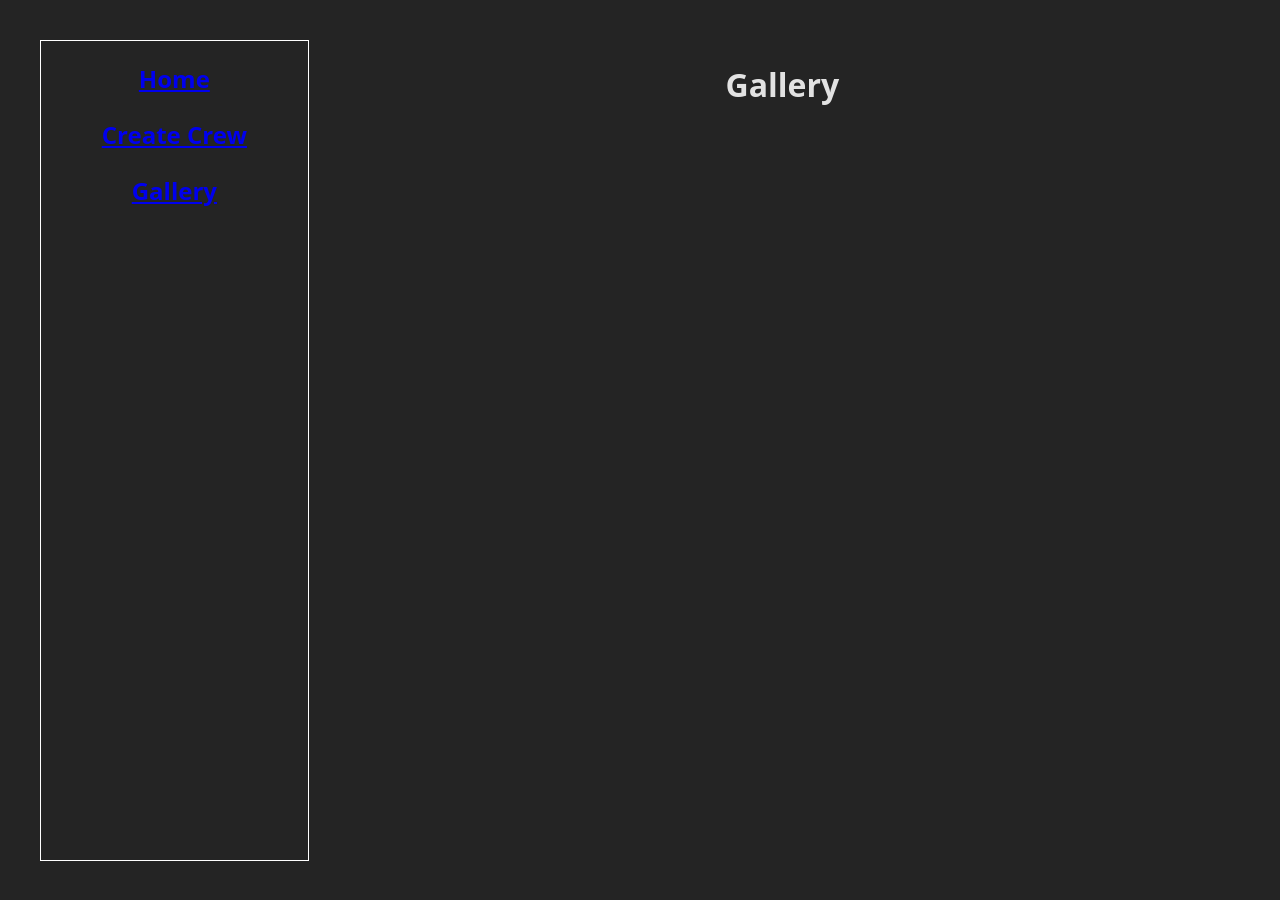
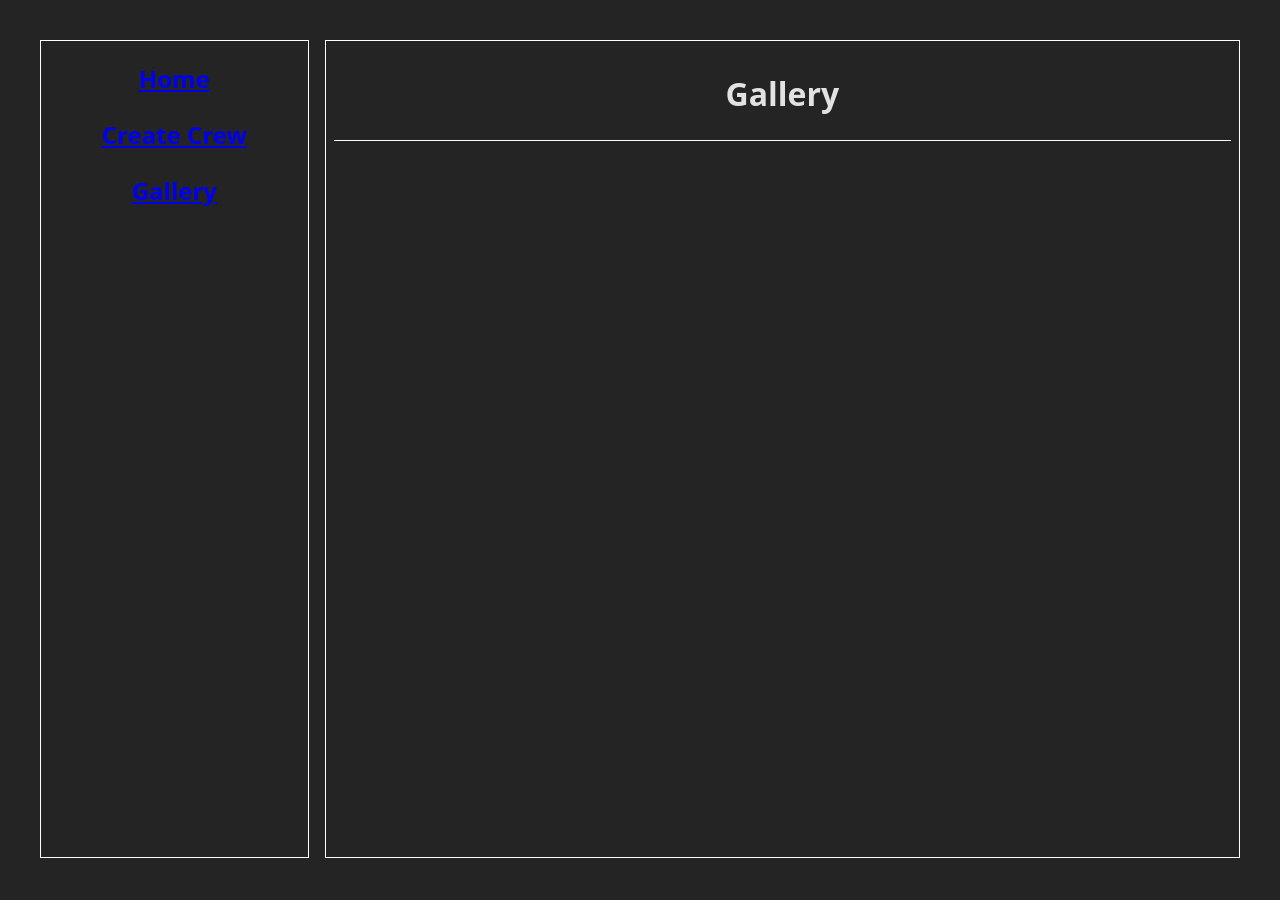
Before and after one commit to Stanbkrylix/crewmate-create-supabase, a React (Vite) app: page /gallery in a window 1280 px wide. Built offline with nearby package versions, Linux system fonts and the light colour scheme.

Commit message:
id added to data

```diff
--- a/src/App.css
+++ b/src/App.css
@@ -49,6 +49,28 @@
 }
 
 /* Gallery */
-.gallery {
+.gallery-container {
     height: 100vh;
+    border: 1px solid white;
+    padding: 0.5rem;
 }
+.gallery-cards-container {
+    border-top: 1px solid white;
+    padding: 0.5rem;
+    display: flex;
+    gap: 0.5rem;
+    flex-wrap: wrap;
+}
+.gallery-card {
+    border: 1px solid white;
+    width: 180px;
+    padding: 0.3rem;
+}
+.btn-divs {
+    display: flex;
+    justify-content: center;
+    gap: 0.3rem;
+}
+.btn-divs button {
+    cursor: pointer;
+}
--- a/src/Pages/Creation.jsx
+++ b/src/Pages/Creation.jsx
@@ -18,8 +18,13 @@ function Creation({ data, addDataArray }) {
             return;
         }
 
-        addDataArray(inputObject);
-        setInputObject({ name: "", age: "", gender: "" });
+        const newCrew = { ...inputObject, id: crypto.randomUUID() };
+        addDataArray(newCrew);
+        setInputObject({
+            name: "",
+            age: "",
+            gender: "",
+        });
     }
 
     return (
--- a/src/Pages/Gallery.jsx
+++ b/src/Pages/Gallery.jsx
@@ -1,7 +1,22 @@
-function Gallery() {
+function Gallery({ data }) {
+    console.log(data);
+    if (!data) return;
     return (
-        <div className="gallery">
+        <div className="gallery-container">
             <h1>Gallery</h1>
+            <div className="gallery-cards-container">
+                {data.map((item, id) => (
+                    <div key={id} className="gallery-card">
+                        <p>Name: {item.name}</p>
+                        <p>Age: {item.age}</p>
+                        <p>Gender: {item.gender}</p>
+                        <div className="btn-divs">
+                            <button className="edit-btn">Edit</button>
+                            <button className="edit-btn">Delete</button>
+                        </div>
+                    </div>
+                ))}
+            </div>
         </div>
     );
 }
```
